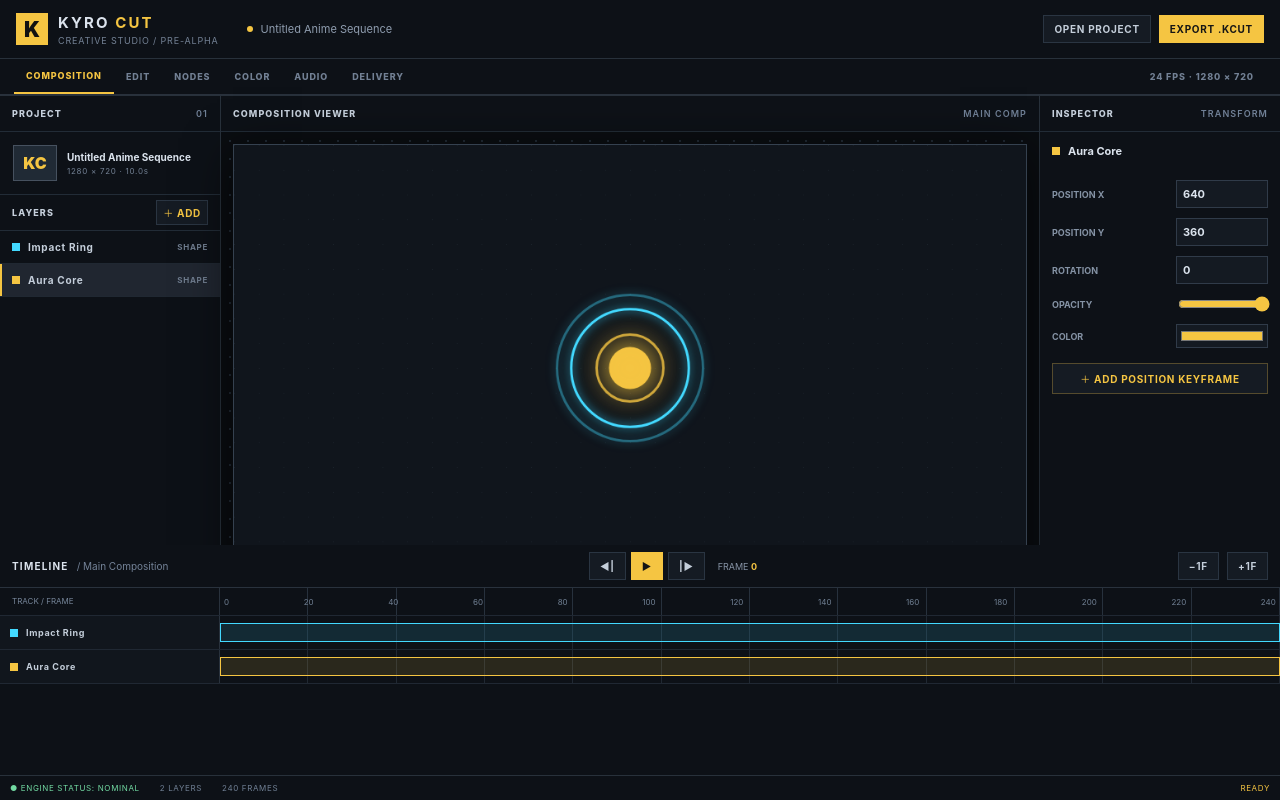
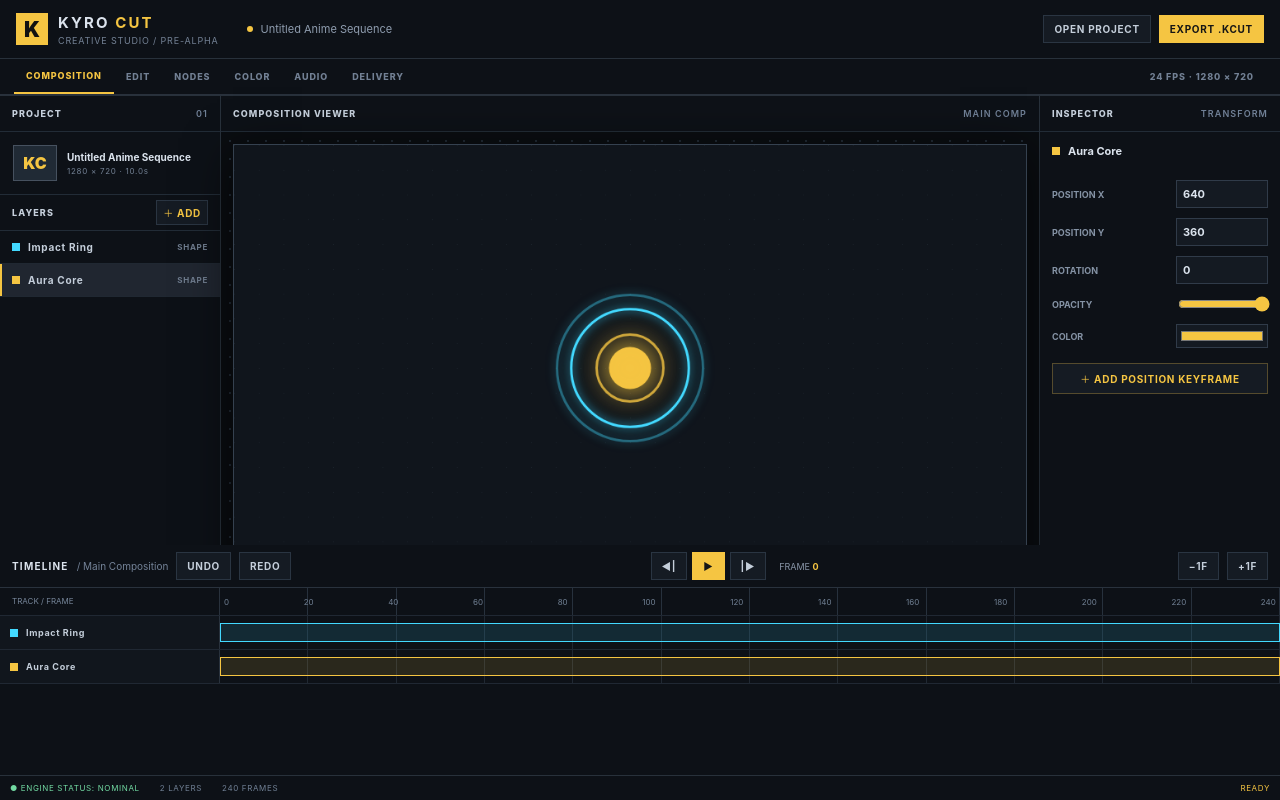
Before and after one commit to lawrenceibeh60-glitch/kyro-cut, a React (Vite) app in the folder apps/studio/: page / in a window 1280 px wide. Built offline with nearby package versions, Linux system fonts and the light colour scheme.

Commit message:
feat: connect reversible command history and undo redo shortcuts

```diff
--- a/apps/studio/src/studio/App.tsx
+++ b/apps/studio/src/studio/App.tsx
@@ -3,30 +3,33 @@ import type{KcutProject,StudioLayer}from"@kyro-cut/project-model";
 import{parseProject,serializeProject}from"@kyro-cut/project-model";
 import{evaluateProperty,upsertKeyframe}from"@kyro-cut/property-system";
 import{loadLatestLocalProject,saveLocalProject}from"../local-runtime/project-storage";
+import{CommandHistory}from"@kyro-cut/command-system";
 const uid=()=>globalThis.crypto?.randomUUID?.()??`id-${Date.now()}-${Math.random().toString(16).slice(2)}`;
 const prop=(name:string,value:number)=>({id:uid(),name,value,keyframes:[] as Array<{frame:number;value:number;interpolation:"linear"|"hold"}>});
 function layer(name:string,color:string,x:number,y:number):StudioLayer{return{id:uid(),name,kind:"shape",enabled:true,color,transform:{x,y,scaleX:1,scaleY:1,rotation:0,opacity:1},x:prop("Position X",x),y:prop("Position Y",y)}}
 function fresh():KcutProject{const cid=uid();return{format:"kyro-cut",version:1,id:uid(),name:"Untitled Anime Sequence",createdAt:new Date().toISOString(),updatedAt:new Date().toISOString(),activeCompositionId:cid,compositions:[{id:cid,name:"Main Composition",width:1280,height:720,frameRate:24,durationFrames:240,background:"#10151c",layers:[layer("Aura Core","#f5c542",640,360),layer("Impact Ring","#43d9ff",640,360)]}],metadata:{author:"KYRO CUT",colorSpace:"srgb"}}}
 export function App(){
- const[project,setProject]=useState<KcutProject>(fresh);const[frame,setFrame]=useState(0);const[selectedId,setSelectedId]=useState(project.compositions[0].layers[0].id);const[notice,setNotice]=useState("READY");const[playing,setPlaying]=useState(false);const[hydrated,setHydrated]=useState(false);const canvasRef=useRef<HTMLCanvasElement>(null);
- useEffect(()=>{let alive=true;loadLatestLocalProject().then(saved=>{if(!alive)return;if(saved){setProject(saved);const c=saved.compositions.find(item=>item.id===saved.activeCompositionId);setSelectedId(c?.layers[0]?.id??"");setNotice("LOCAL PROJECT RECOVERED")}setHydrated(true)}).catch(()=>{if(alive)setHydrated(true)});return()=>{alive=false}},[]);
+ const[project,setProject]=useState<KcutProject>(fresh);const[frame,setFrame]=useState(0);const[selectedId,setSelectedId]=useState(project.compositions[0].layers[0].id);const[notice,setNotice]=useState("READY");const[playing,setPlaying]=useState(false);const[hydrated,setHydrated]=useState(false);const canvasRef=useRef<HTMLCanvasElement>(null);const historyRef=useRef<CommandHistory<KcutProject>|null>(null);if(!historyRef.current)historyRef.current=new CommandHistory<KcutProject>(project,setProject);
+ const applyProject=(label:string,reducer:(state:KcutProject)=>KcutProject)=>{const history=historyRef.current!;const before=history.current;history.execute({label,execute:reducer,undo:()=>before})};
+ useEffect(()=>{const onKey=(event:KeyboardEvent)=>{if(!(event.ctrlKey||event.metaKey)||event.key.toLowerCase()!=="z")return;event.preventDefault();if(event.shiftKey){historyRef.current?.redo();setNotice("REDO")}else{historyRef.current?.undo();setNotice("UNDO")}};window.addEventListener("keydown",onKey);return()=>window.removeEventListener("keydown",onKey)},[]);
+ useEffect(()=>{let alive=true;loadLatestLocalProject().then(saved=>{if(!alive)return;if(saved){historyRef.current?.replace(saved);const c=saved.compositions.find(item=>item.id===saved.activeCompositionId);setSelectedId(c?.layers[0]?.id??"");setNotice("LOCAL PROJECT RECOVERED")}setHydrated(true)}).catch(()=>{if(alive)setHydrated(true)});return()=>{alive=false}},[]);
  useEffect(()=>{if(!hydrated)return;let alive=true;const timer=window.setTimeout(()=>{saveLocalProject(project).then(()=>{if(alive)setNotice("LOCAL AUTOSAVE OK")}).catch(e=>{if(alive)setNotice(e instanceof Error?e.message:"LOCAL AUTOSAVE FAILED")})},500);return()=>{alive=false;window.clearTimeout(timer)}},[project,hydrated]);
  const comp=project.compositions.find(c=>c.id===project.activeCompositionId)!;const selected=comp.layers.find(l=>l.id===selectedId);
  const rendered=useMemo(()=>comp.layers.filter(l=>l.enabled).map(l=>({layer:l,x:evaluateProperty(l.x,frame),y:evaluateProperty(l.y,frame)})),[comp.layers,frame]);
  useEffect(()=>{const canvas=canvasRef.current,ctx=canvas?.getContext("2d");if(!canvas||!ctx)return;const scale=Math.min(canvas.width/comp.width,canvas.height/comp.height);ctx.clearRect(0,0,canvas.width,canvas.height);ctx.fillStyle=comp.background;ctx.fillRect(0,0,canvas.width,canvas.height);ctx.save();ctx.translate((canvas.width-comp.width*scale)/2,(canvas.height-comp.height*scale)/2);ctx.scale(scale,scale);ctx.fillStyle="#27313b";for(let x=0;x<comp.width;x+=40)for(let y=0;y<comp.height;y+=40)ctx.fillRect(x,y,1,1);for(const{layer:l,x,y}of rendered){ctx.save();ctx.translate(x,y);ctx.rotate(l.transform.rotation*Math.PI/180);ctx.globalAlpha=l.transform.opacity;ctx.shadowColor=l.color;ctx.shadowBlur=l.name.toLowerCase().includes("aura")?32:12;ctx.strokeStyle=l.color;ctx.fillStyle=l.color;ctx.lineWidth=4;if(l.name.toLowerCase().includes("ring")){ctx.beginPath();ctx.arc(0,0,95+Math.sin(frame/8)*8,0,Math.PI*2);ctx.stroke();ctx.beginPath();ctx.arc(0,0,118+Math.sin(frame/8)*8,0,Math.PI*2);ctx.globalAlpha*=.38;ctx.stroke()}else{const r=34+Math.sin(frame/6)*4;ctx.beginPath();ctx.arc(0,0,r,0,Math.PI*2);ctx.fill();ctx.globalAlpha*=.8;ctx.beginPath();ctx.arc(0,0,r+20,0,Math.PI*2);ctx.stroke()}ctx.restore()}ctx.restore()},[comp,rendered,frame]);
  useEffect(()=>{if(!playing)return;const timer=window.setInterval(()=>setFrame(f=>(f+1)%comp.durationFrames),1000/comp.frameRate);return()=>window.clearInterval(timer)},[playing,comp.durationFrames,comp.frameRate]);
- const update=(patch:Partial<StudioLayer>)=>setProject(p=>({...p,updatedAt:new Date().toISOString(),compositions:p.compositions.map(c=>c.id!==p.activeCompositionId?c:{...c,layers:c.layers.map(l=>l.id===selectedId?{...l,...patch}:l)})}));
+ const update=(patch:Partial<StudioLayer>)=>{const targetId=selectedId;const activeId=project.activeCompositionId;applyProject("Update layer",p=>({...p,updatedAt:new Date().toISOString(),compositions:p.compositions.map(c=>c.id!==activeId?c:{...c,layers:c.layers.map(l=>l.id===targetId?{...l,...patch}:l)})}))};
  const setPos=(axis:"x"|"y",value:number)=>{if(!selected||!Number.isFinite(value))return;const old=selected[axis];const next=old.keyframes.length?upsertKeyframe(old,{frame,value,interpolation:"linear"}):{...old,value};update({[axis]:next,transform:{...selected.transform,[axis]:value}} as Partial<StudioLayer>)};
  const addKey=()=>{if(!selected)return;const value=axisValue(selected.x,frame);update({x:upsertKeyframe(selected.x,{frame,value,interpolation:"linear"})});setNotice(`KEYFRAME ADDED · FRAME ${frame}`)};
  const save=()=>{try{const blob=new Blob([serializeProject({...project,updatedAt:new Date().toISOString()})],{type:"application/json"});const url=URL.createObjectURL(blob);const a=document.createElement("a");a.href=url;a.download=project.name.toLowerCase().replace(/[^a-z0-9]+/g,"-")+".kcut";a.click();setTimeout(()=>URL.revokeObjectURL(url),1000);setNotice("PROJECT EXPORTED")}catch(e){setNotice(e instanceof Error?e.message:"EXPORT FAILED")}};
- const open=()=>{const input=document.createElement("input");input.type="file";input.accept=".kcut,.json,application/json";input.onchange=async()=>{const file=input.files?.[0];if(!file)return;try{const parsed=parseProject(await file.text());setProject(parsed);setFrame(0);setSelectedId(parsed.compositions.find(c=>c.id===parsed.activeCompositionId)?.layers[0]?.id??"");setNotice("PROJECT OPENED")}catch(e){setNotice(e instanceof Error?e.message:"OPEN FAILED")}};input.click()};
- const addShape=()=>{const l=layer(`Shape ${comp.layers.length+1}`,"#f5c542",comp.width/2,comp.height/2);setProject(p=>({...p,updatedAt:new Date().toISOString(),compositions:p.compositions.map(c=>c.id===p.activeCompositionId?{...c,layers:[...c.layers,l]}:c)}));setSelectedId(l.id);setNotice("SHAPE LAYER ADDED")};
+ const open=()=>{const input=document.createElement("input");input.type="file";input.accept=".kcut,.json,application/json";input.onchange=async()=>{const file=input.files?.[0];if(!file)return;try{const parsed=parseProject(await file.text());historyRef.current?.replace(parsed);setFrame(0);setSelectedId(parsed.compositions.find(c=>c.id===parsed.activeCompositionId)?.layers[0]?.id??"");setNotice("PROJECT OPENED")}catch(e){setNotice(e instanceof Error?e.message:"OPEN FAILED")}};input.click()};
+ const addShape=()=>{const l=layer(`Shape ${comp.layers.length+1}`,"#f5c542",comp.width/2,comp.height/2);const activeId=project.activeCompositionId;applyProject("Add shape layer",p=>({...p,updatedAt:new Date().toISOString(),compositions:p.compositions.map(c=>c.id===activeId?{...c,layers:[...c.layers,l]}:c)}));setSelectedId(l.id);setNotice("SHAPE LAYER ADDED")};
  return <main className="studio"><header className="topbar"><div className="brand"><span className="brand-mark">K</span><div><strong>KYRO<span> CUT</span></strong><small>CREATIVE STUDIO / PRE-ALPHA</small></div></div><div className="project-name"><i/> {project.name}</div><div className="top-actions"><button onClick={open}>OPEN PROJECT</button><button className="primary" onClick={save}>EXPORT .KCUT</button></div></header>
  <nav className="workspace-bar"><span className="active">COMPOSITION</span><span>EDIT</span><span>NODES</span><span>COLOR</span><span>AUDIO</span><span>DELIVERY</span><div className="spacer"/><span>24 FPS · {comp.width} × {comp.height}</span></nav>
  <section className="workarea"><aside className="panel"><div className="panel-head">PROJECT <span>01</span></div><div className="project-card"><div className="thumb">KC</div><div><b>{project.name}</b><small>{comp.width} × {comp.height} · {(comp.durationFrames/comp.frameRate).toFixed(1)}s</small></div></div><div className="panel-head">LAYERS <button onClick={addShape}>＋ ADD</button></div><div className="layer-list">{[...comp.layers].reverse().map(l=><button key={l.id} className={"layer "+(l.id===selectedId?"selected":"")} onClick={()=>setSelectedId(l.id)}><i style={{background:l.color}}/><span>{l.name}</span><small>{l.kind.toUpperCase()}</small></button>)}</div><div className="panel-foot">LOCAL PROJECT · V{project.version}</div></aside>
  <section className="viewer-panel"><div className="panel-head">COMPOSITION VIEWER <span>MAIN COMP</span></div><div className="viewer"><canvas ref={canvasRef} width={960} height={540}/></div><div className="viewer-status"><span>● PREVIEW RENDERER ONLINE</span><span>FRAME {String(frame).padStart(4,"0")} / {comp.durationFrames}</span><span>SRGB</span></div></section>
  <aside className="panel inspector"><div className="panel-head">INSPECTOR <span>TRANSFORM</span></div>{selected?<><h3><i style={{background:selected.color}}/>{selected.name}</h3><label>POSITION X<input type="number" value={Math.round(evaluateProperty(selected.x,frame))} onChange={e=>setPos("x",Number(e.target.value))}/></label><label>POSITION Y<input type="number" value={Math.round(evaluateProperty(selected.y,frame))} onChange={e=>setPos("y",Number(e.target.value))}/></label><label>ROTATION<input type="number" value={selected.transform.rotation} onChange={e=>update({transform:{...selected.transform,rotation:Number(e.target.value)}})}/></label><label>OPACITY<input type="range" min="0" max="1" step=".01" value={selected.transform.opacity} onChange={e=>update({transform:{...selected.transform,opacity:Number(e.target.value)}})}/></label><label>COLOR<input type="color" value={selected.color} onChange={e=>update({color:e.target.value})}/></label><button className="wide" onClick={addKey}>＋ ADD POSITION KEYFRAME</button></>:<p>Select a layer.</p>}<div className="panel-foot">{notice}</div></aside></section>
- <section className="timeline"><div className="timeline-head"><b>TIMELINE</b><small> / {comp.name}</small><div className="transport"><button onClick={()=>setFrame(0)}>◀|</button><button className="primary" onClick={()=>setPlaying(v=>!v)}>{playing?"Ⅱ":"▶"}</button><button onClick={()=>setFrame(f=>Math.min(comp.durationFrames-1,f+1))}>|▶</button><span>FRAME <b>{frame}</b></span></div><button onClick={()=>setFrame(f=>Math.max(0,f-1))}>−1F</button><button onClick={()=>setFrame(f=>Math.min(comp.durationFrames-1,f+1))}>+1F</button></div><div className="ruler"><span>TRACK / FRAME</span><div>{Array.from({length:13},(_,i)=><span key={i}>{i*20}</span>)}</div></div>{[...comp.layers].reverse().map(l=><div className="track" key={l.id}><button onClick={()=>setSelectedId(l.id)}><i style={{background:l.color}}/>{l.name}</button><div className="lane" onClick={e=>{const r=e.currentTarget.getBoundingClientRect();setFrame(Math.max(0,Math.min(comp.durationFrames-1,Math.round((e.clientX-r.left)/r.width*comp.durationFrames))))}}><div style={{borderColor:l.color,background:l.color+"20"}}/>{l.x.keyframes.map(k=><i key={k.frame} className="key" style={{left:(k.frame/comp.durationFrames*100)+"%"}}/>)}</div></div>)}</section>
+ <section className="timeline"><div className="timeline-head"><b>TIMELINE</b><small> / {comp.name}</small><button disabled={!historyRef.current?.canUndo} onClick={()=>{historyRef.current?.undo();setNotice("UNDO")}}>UNDO</button><button disabled={!historyRef.current?.canRedo} onClick={()=>{historyRef.current?.redo();setNotice("REDO")}}>REDO</button><div className="transport"><button onClick={()=>setFrame(0)}>◀|</button><button className="primary" onClick={()=>setPlaying(v=>!v)}>{playing?"Ⅱ":"▶"}</button><button onClick={()=>setFrame(f=>Math.min(comp.durationFrames-1,f+1))}>|▶</button><span>FRAME <b>{frame}</b></span></div><button onClick={()=>setFrame(f=>Math.max(0,f-1))}>−1F</button><button onClick={()=>setFrame(f=>Math.min(comp.durationFrames-1,f+1))}>+1F</button></div><div className="ruler"><span>TRACK / FRAME</span><div>{Array.from({length:13},(_,i)=><span key={i}>{i*20}</span>)}</div></div>{[...comp.layers].reverse().map(l=><div className="track" key={l.id}><button onClick={()=>setSelectedId(l.id)}><i style={{background:l.color}}/>{l.name}</button><div className="lane" onClick={e=>{const r=e.currentTarget.getBoundingClientRect();setFrame(Math.max(0,Math.min(comp.durationFrames-1,Math.round((e.clientX-r.left)/r.width*comp.durationFrames))))}}><div style={{borderColor:l.color,background:l.color+"20"}}/>{l.x.keyframes.map(k=><i key={k.frame} className="key" style={{left:(k.frame/comp.durationFrames*100)+"%"}}/>)}</div></div>)}</section>
  <footer className="statusbar"><span>● ENGINE STATUS: NOMINAL</span><span>{comp.layers.length} LAYERS</span><span>{comp.durationFrames} FRAMES</span><span className="right">{notice}</span></footer></main>
 }
 function axisValue(p:StudioLayer["x"],at:number){return evaluateProperty(p,at)}
```
